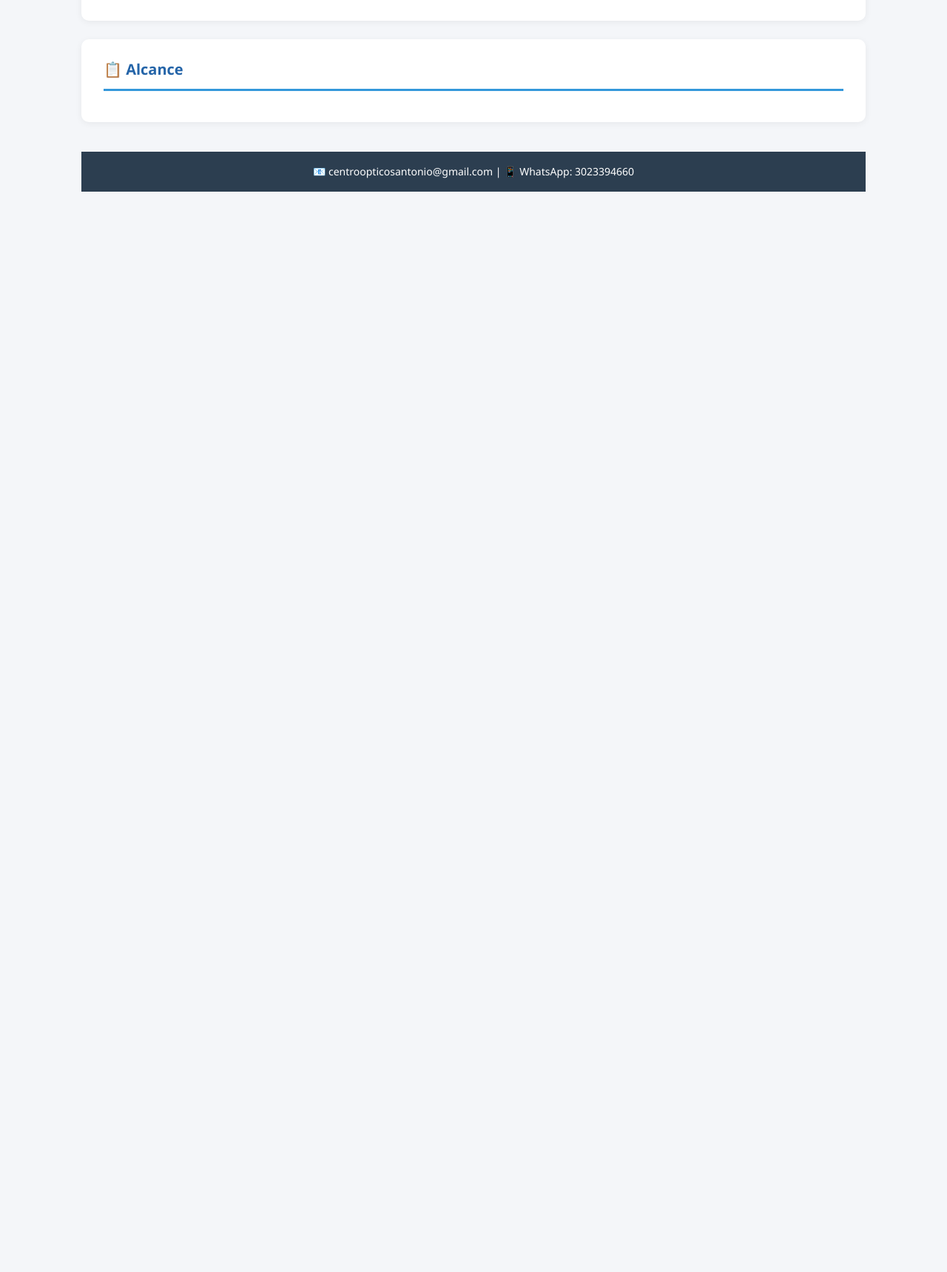
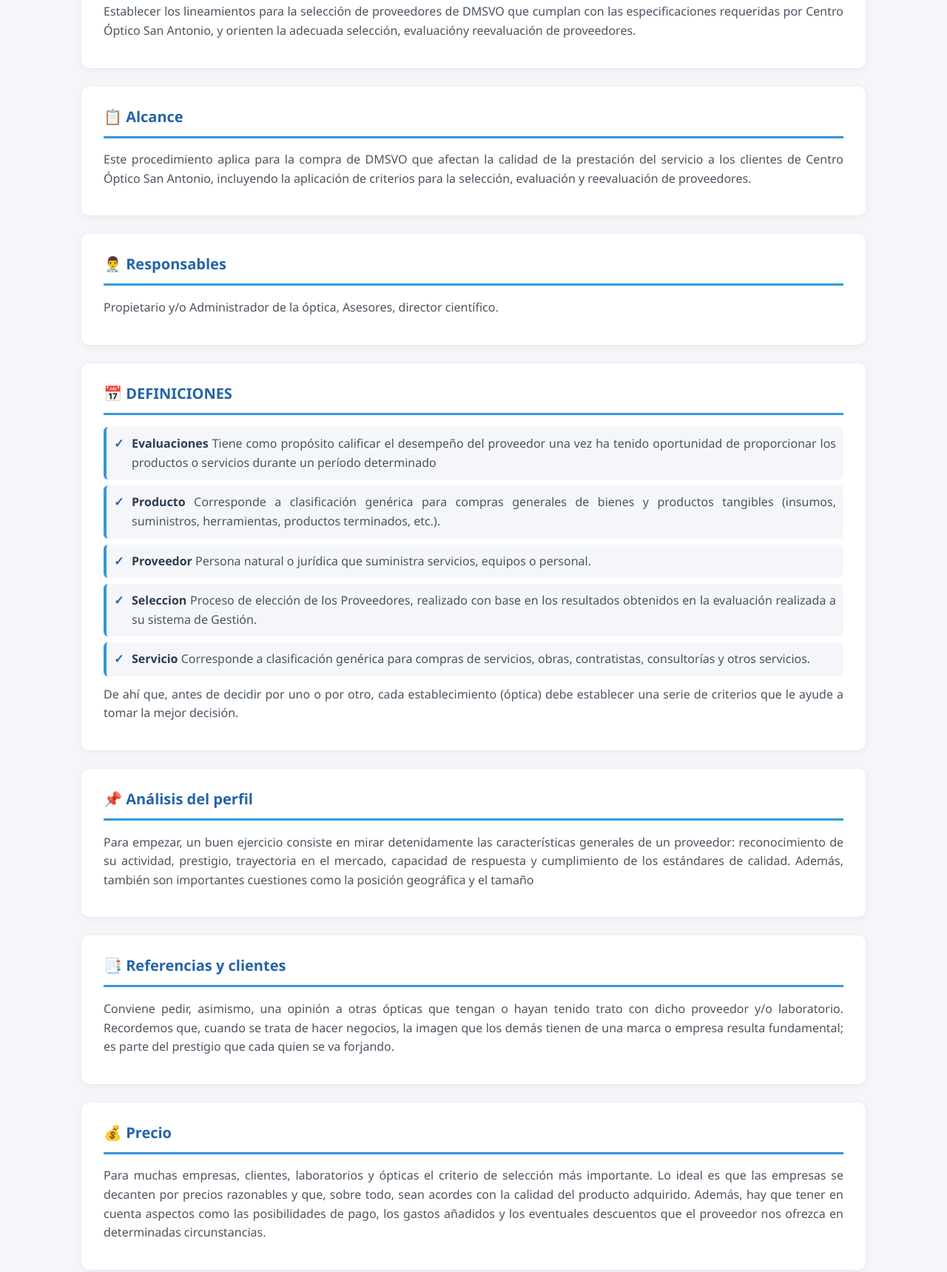
Before and after one commit to opticasimpactovisual-bit/cronogramasplanaccio, a website: page Programacion/PROTOCOLOS/Procedimiento_Selección _de_provedores.html in a window 1280 px wide. Shown: the part 349-2068 px from the top of the page at 74% size. Before the commit the page ends 800 px from the top, so only its background shows below. Drawn offline with Linux system fonts and the light colour scheme.

Commit message:
Actualiza procedimiento de seleccion de proveedores

```diff
--- a/Programacion/PROTOCOLOS/Procedimiento_Selección _de_provedores.html
+++ b/Programacion/PROTOCOLOS/Procedimiento_Selección _de_provedores.html
@@ -21,11 +21,59 @@
 
     <div class="seccion">
       <h2>🎯 Objetivo</h2>
-      <p></p>
+      <p>Establecer los lineamientos para la selección de proveedores de DMSVO que cumplan con las especificaciones requeridas por Centro Óptico San Antonio, y orienten la adecuada selección, evaluacióny reevaluación de proveedores.</p>
     </div>
 
     <div class="seccion">
       <h2>📋 Alcance</h2>
+      <P>Este procedimiento aplica para la compra de DMSVO que afectan la calidad de la prestación del servicio a los clientes de Centro Óptico San Antonio, incluyendo la aplicación de criterios para la selección, evaluación y reevaluación de proveedores. </P>
+    </div>
+
+    <div class="seccion">
+      <h2>👨‍⚕️ Responsables</h2>
+      <p>Propietario y/o Administrador de la óptica, Asesores, director científico.</p>
+    </div>
+
+    <div class="seccion">
+      <h2>📅 DEFINICIONES</h2>
+      <ul>
+        <li><b>Evaluaciones </b>Tiene como propósito calificar el desempeño del proveedor una vez ha tenido oportunidad de proporcionar los productos o servicios durante un período determinado</li>
+        <li><b>Producto </b> Corresponde a clasificación genérica para compras generales de bienes y productos tangibles (insumos, suministros, herramientas, productos terminados, etc.). </li>
+        <li><b>Proveedor </b>Persona natural o jurídica que suministra servicios, equipos o personal. </li>
+        <li><b>Seleccion </b>Proceso de elección de los Proveedores, realizado con base en los resultados obtenidos en la evaluación realizada a su sistema de Gestión. </li>
+        <li><b>Servicio </b> Corresponde a clasificación genérica para compras de servicios, obras, contratistas, consultorías y otros servicios. </li>
+        <p>De ahí que, antes de decidir por uno o por otro, cada establecimiento (óptica) debe establecer una serie de criterios que le ayude a tomar la mejor decisión.</p>
+      </ul>
+    </div>
+
+    <div class="seccion">
+      <h2>📌 Análisis del perfil</h2>
+      <p>Para empezar, un buen ejercicio consiste en mirar detenidamente las características generales de un proveedor: reconocimiento de su actividad, prestigio, trayectoria en el mercado, capacidad de respuesta y cumplimiento de los estándares de calidad. Además, también son importantes cuestiones como la posición geográfica y el tamaño</p>
+    </div>
+
+    <div class="seccion">
+      <h2>📑 Referencias y clientes</h2>
+      <p>Conviene pedir, asimismo, una opinión a otras ópticas que tengan o hayan tenido trato con dicho proveedor y/o laboratorio. Recordemos que, cuando se trata de hacer negocios, la imagen que los demás tienen de una marca o empresa resulta fundamental; es parte del prestigio que cada quien se va forjando. </p>
+    </div>
+
+    <div class="seccion">
+      <h2>💰 Precio</h2>
+      <p>Para muchas empresas, clientes, laboratorios y ópticas el criterio de selección más importante. Lo ideal es que las empresas se decanten por precios razonables y que, sobre todo, sean acordes con la calidad del producto adquirido. Además, hay que tener en cuenta aspectos como las posibilidades de pago, los gastos añadidos y los eventuales descuentos que el proveedor nos ofrezca en determinadas circunstancias. </p>
+    </div>
+
+    <div class="seccion">
+      <h2>📝 Calidad</h2>
+      <p>Para otros negocios, lo primordial es la calidad del dispositivo adquirido. De nada sirve un proveedor que ofrece precios bajos si sus productos son malos. Esta valoración se hace en función de los materiales, los atributos y los componentes de las existencias.</p>
+    </div>
+
+    <div class="seccion">
+      <h2>💻 Tecnología</h2>
+      <p>Este apartado se refiere a la capacidad del proveedor para hacer uso de herramientas tecnológicas que aumenten la calidad de los dispositivos, factores que determinan en gran medida la gestión y la calidad final.  </p>
+    </div>
+
+  <div class="seccion">
+    <h2>📦 Postventa</h2>
+    <p>gual o más importante que la calidad, el precio y las referencias, a la hora de elegir un proveedor es fundamental echar un vistazo al servicio de postventa. Esto quiere decir, entre otras cuestiones, las garantías extendidas sobre el dispositivo adquirido, el servicio, el asesoramiento y la atención. Incluso, cuando se trate de percances o incidentes significativos, los laboratorios deben valorar si tienen la opción de cambiar o devolver el dispositivo adquirido. </p>
 
   </div>
   <footer>
```
